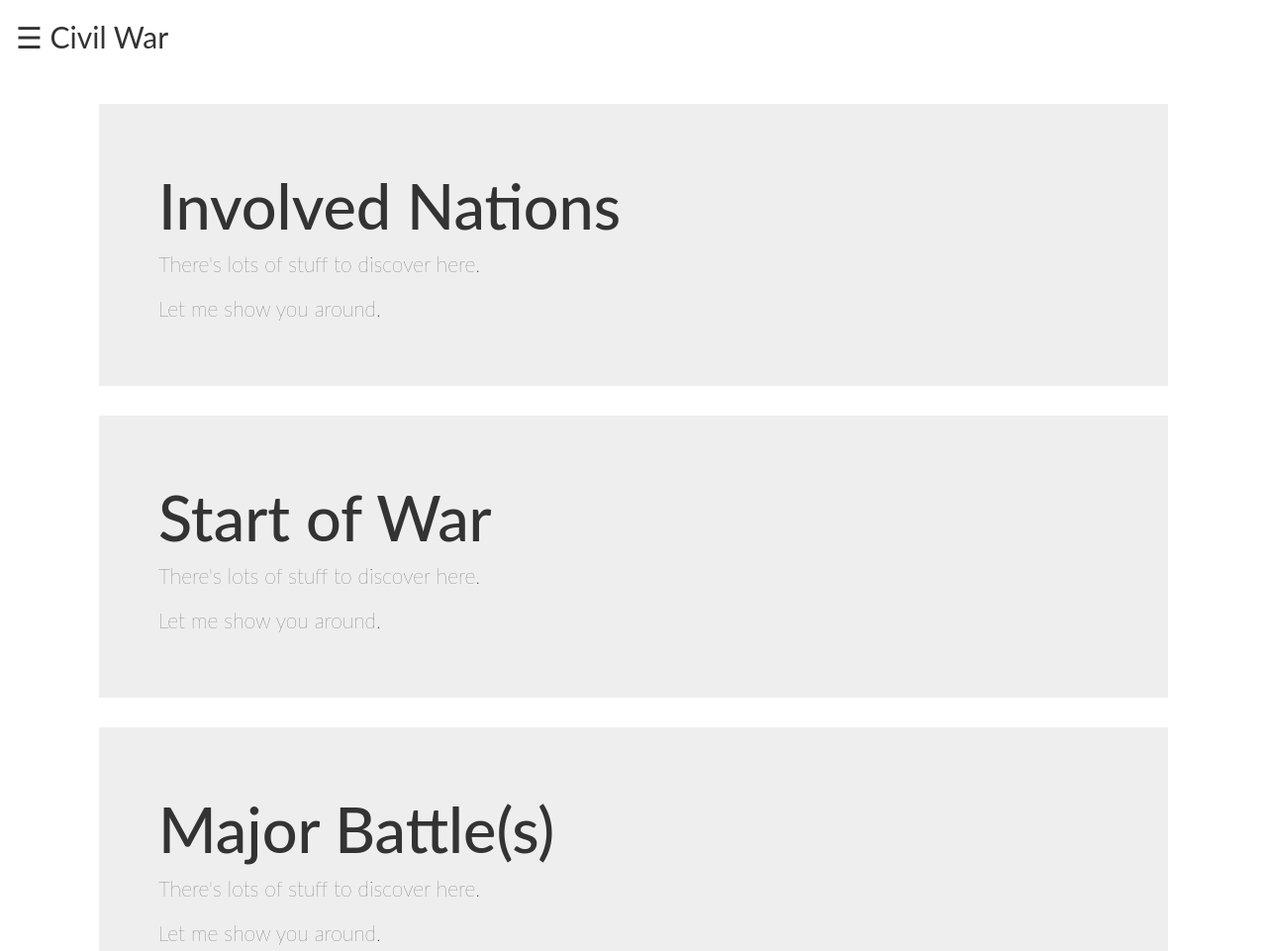
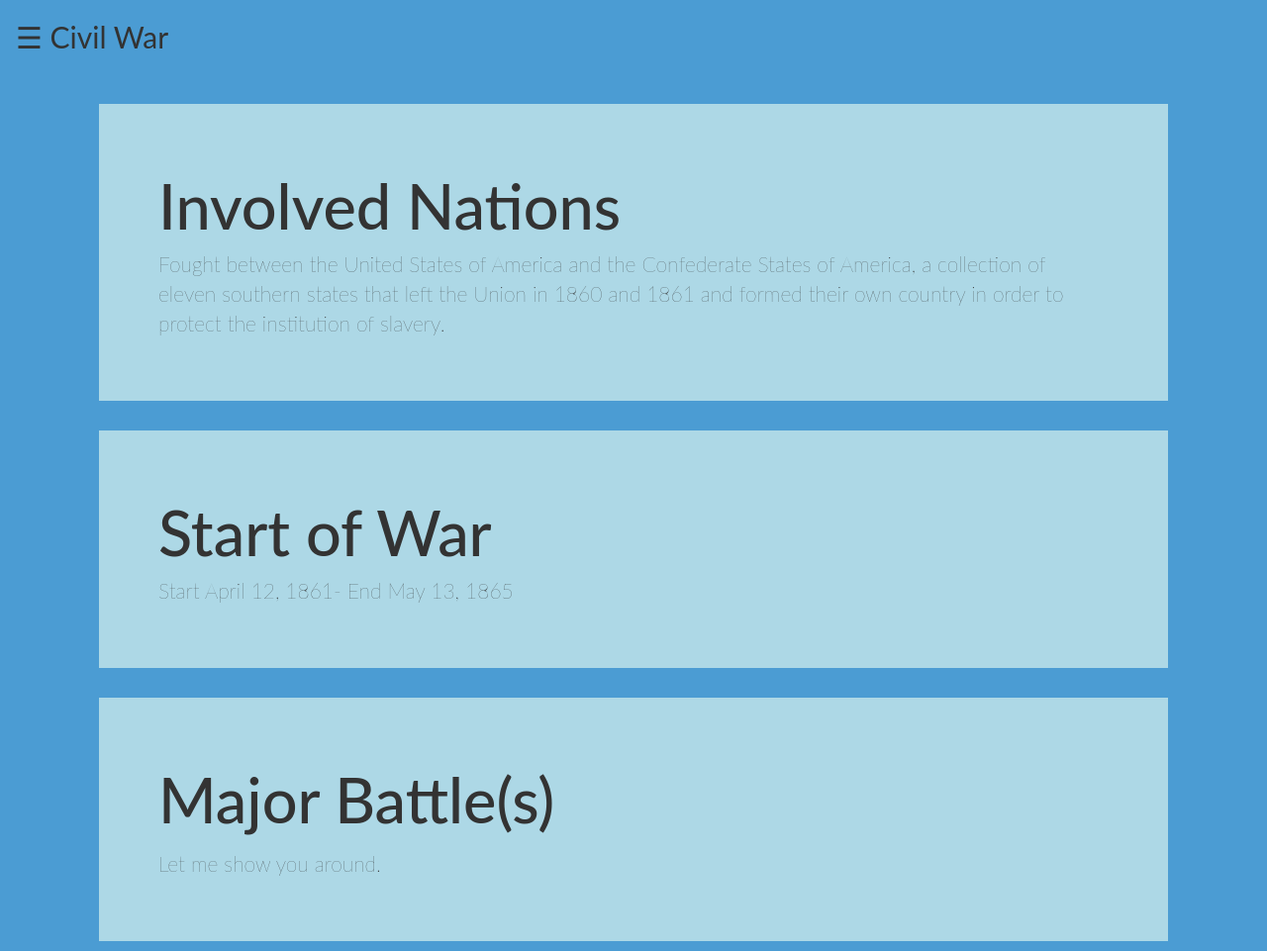
Before and after one commit to xiurongy3506/apushwars, a plain HTML site: page civil-war.html in a window 1280 px wide. Shown: the top 961 px of the page at 99% size. Drawn offline with nearby package versions, Linux system fonts and the light colour scheme.

Commit message:
add content into civil war

```diff
--- a/civil-war.html
+++ b/civil-war.html
@@ -104,6 +104,12 @@
       padding-right: 60px;
       padding-left: 60px;
     }
+    body {
+        background-color: #4B9CD3;
+    }
+    .jumbotron{
+        background-color:lightblue;
+    }
 </style>
 
 
@@ -123,21 +129,20 @@
 
     <div class="jumbotron" id="Involved">
         <h1>Involved Nations</h1>
-        <p>There's lots of stuff to discover here.</p>
+        <p>Fought between the United States of America and the Confederate States of America, a collection of eleven southern states that left the Union in 1860 and 1861 and formed their own country in order to protect the institution of slavery.
+</p>
 
-        <p>Let me show you around.</p>
 
     </div>
     <div class="jumbotron" id="Start">
         <h1>Start of War</h1>
-        <p>There's lots of stuff to discover here.</p>
+        <p>Start April 12, 1861- End May 13, 1865 </p>
 
-        <p>Let me show you around.</p>
 
     </div>
     <div class="jumbotron" id="Major">
         <h1>Major Battle(s)</h1>
-        <p>There's lots of stuff to discover here.</p>
+        <p></p>
 
         <p>Let me show you around.</p>
 
```
Also changed, not shown: index.html (+1 -1 lines).
